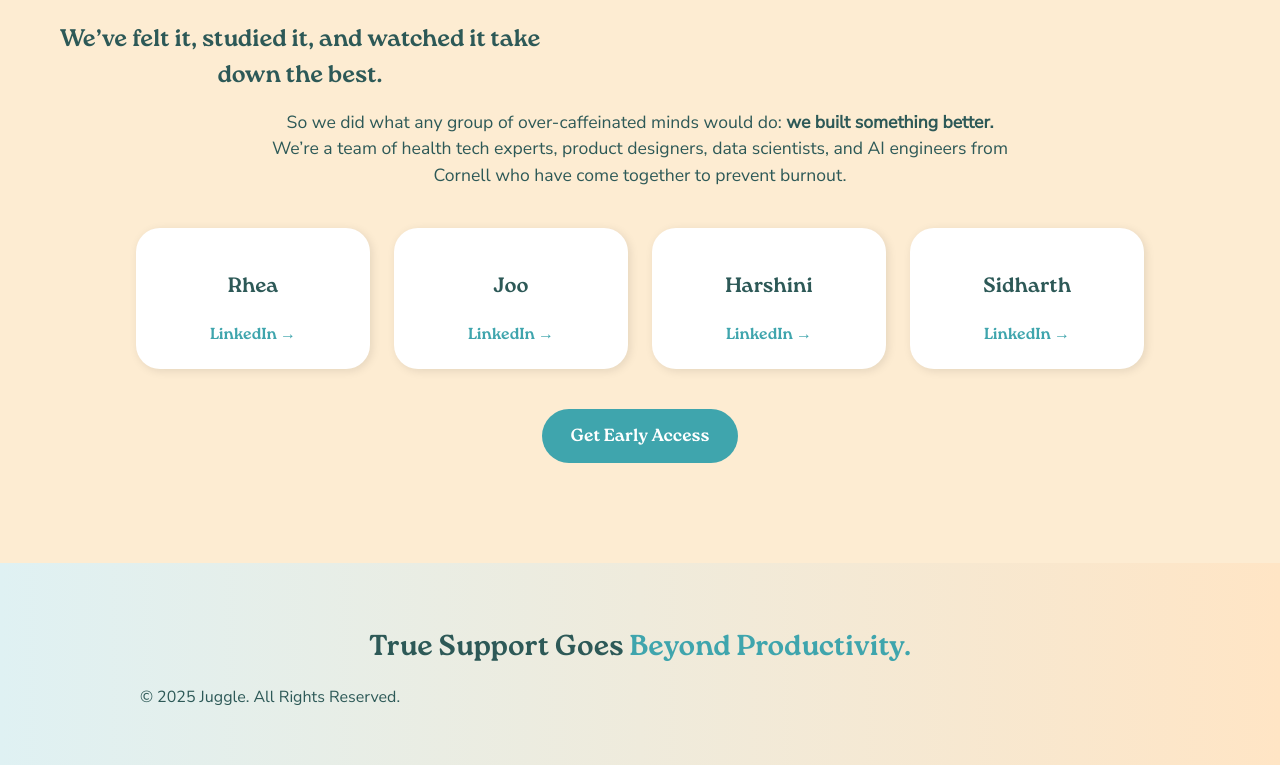
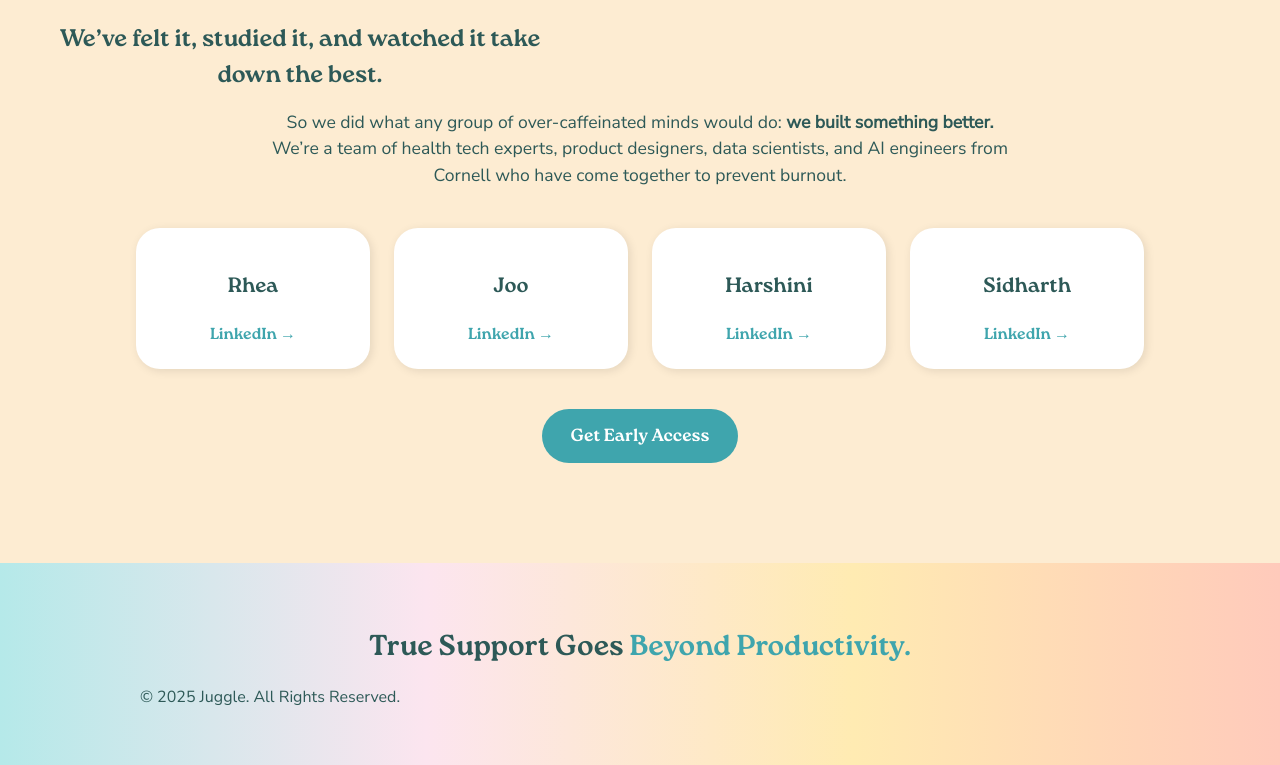
Before and after one commit to rheashukla/juggl-landing, a plain HTML site: page index.html in a window 1280 px wide. Shown: the part 966-1731 px from the top of the page. Drawn offline with Linux system fonts and the light colour scheme; a script that the page names is missing.

Commit message:
Update style.css

```diff
--- a/style.css
+++ b/style.css
@@ -209,7 +209,7 @@ h2 .highlight {
 .footer {
     text-align: center;
     padding: 40px 20px;
-    background: linear-gradient(to right, #dff1f3, #ffe5c5);
+    background: linear-gradient(to right, #B5E9E9, #FCE5EF, #FFEBB2, #FFCABB);
 }
 
 .footer h2 {
```
